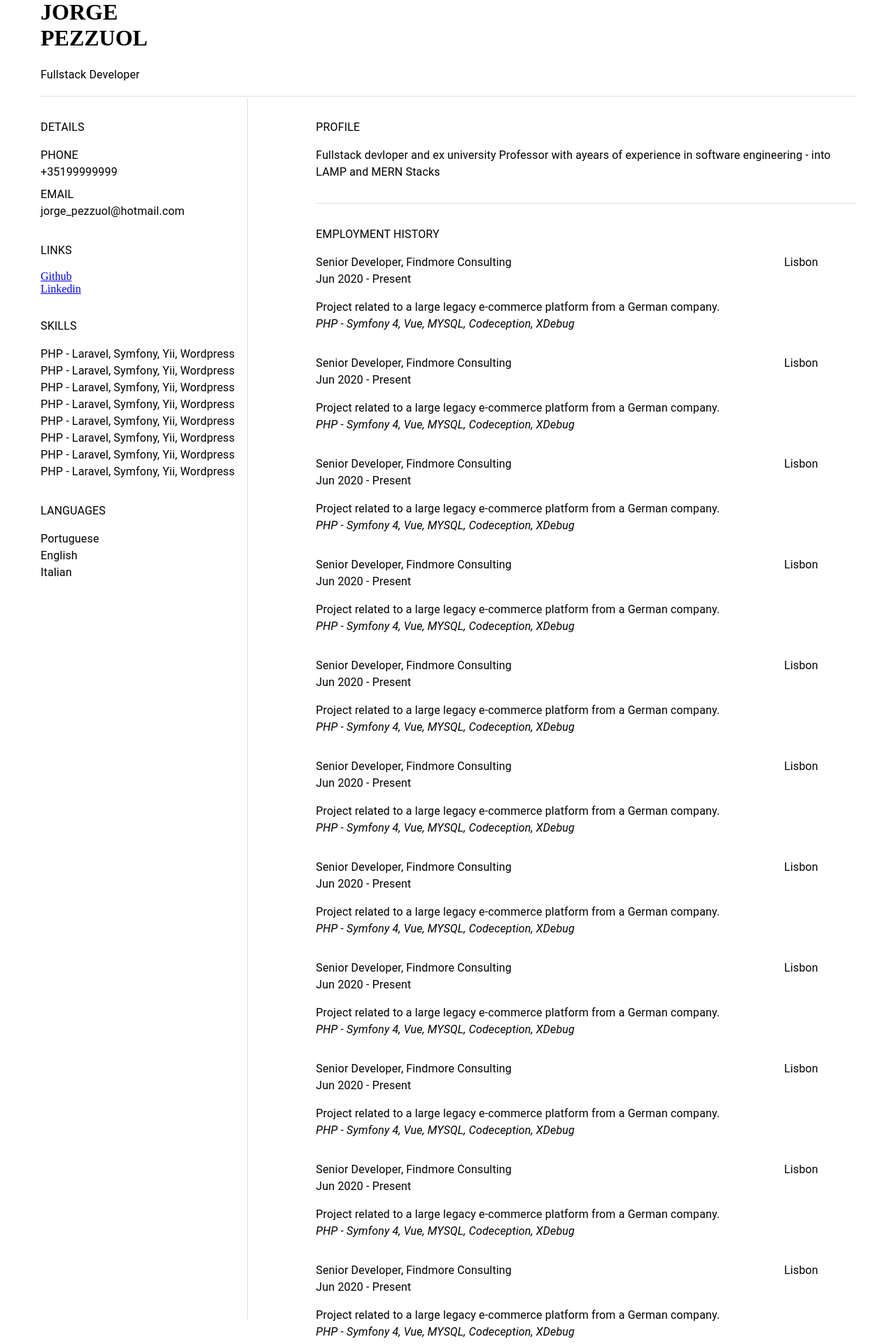
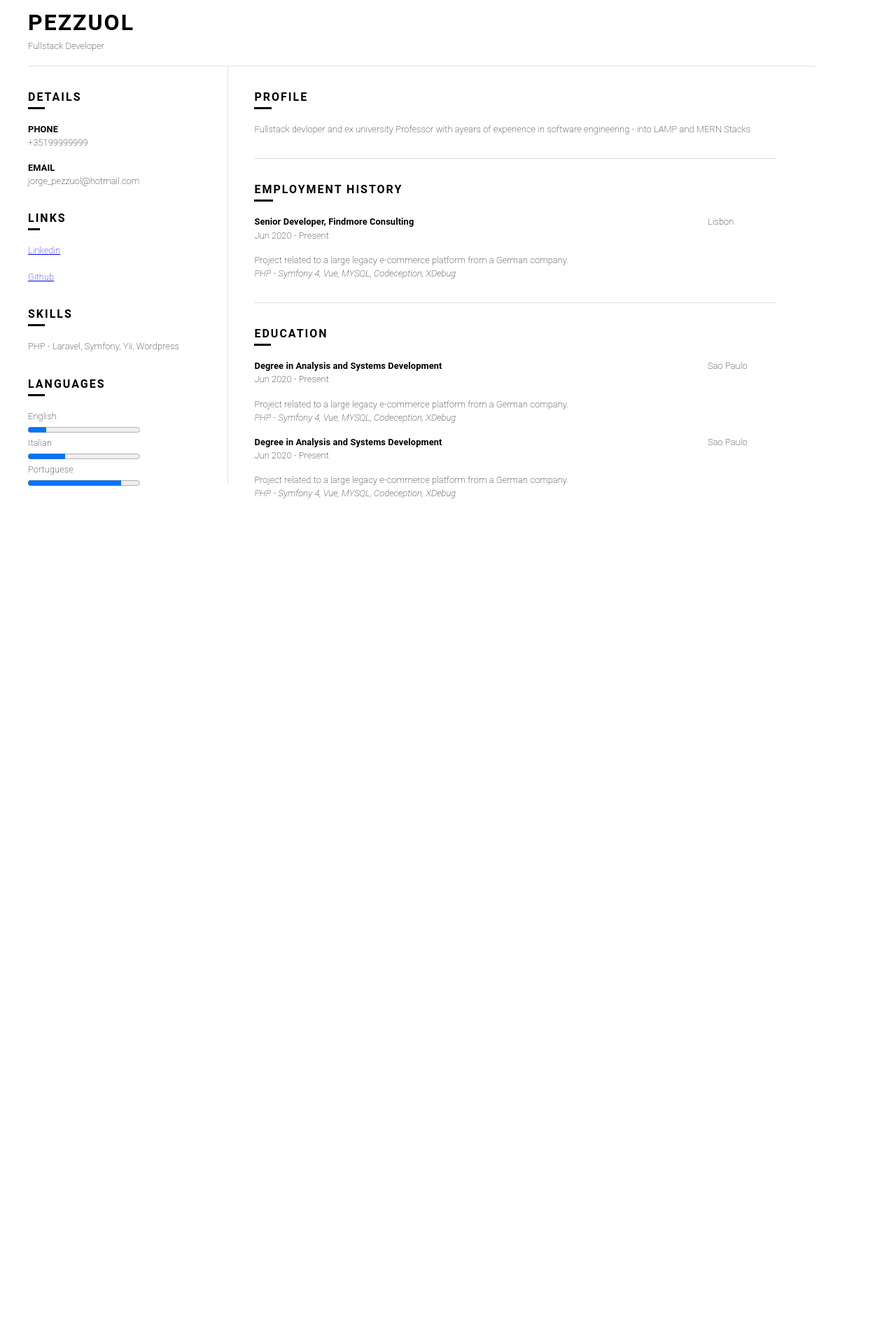
Before and after one commit to JorgePezzuol/myindiecv, a React (Create React App) app in the folder client/: page /preview in a window 1280 px wide. Shown: the part 80-2000 px from the top of the page at 70% size. After the commit the page ends 843 px from the top, so only its background shows below. Built offline with nearby package versions, Linux system fonts and the light colour scheme.

Commit message:
Applies some style when printing the cv

```diff
--- a/client/src/pages/cv/CvPreview.js
+++ b/client/src/pages/cv/CvPreview.js
@@ -4,22 +4,39 @@ import Grid from "@material-ui/core/Grid";
 import Divider from "@material-ui/core/Divider";
 import Box from "@material-ui/core/Box";
 import Typography from "@material-ui/core/Typography";
-// import "./print.css";
+import "./print.css";
 
 const useStyles = makeStyles((theme) => ({
   root: {
-    padding: 50,
+    padding: 40,
     float: "left",
     // pageBreakAfter: "always",
     // breakInside: "avoid",
   },
-  verticalHr: {
-    border: "none",
-    borderLeft: "1px solid hsla(200, 10%, 50%,100)",
-    height: "75vh",
-    width: "1px",
-    position: "relative",
-    top: "-40px",
+  bold: {
+    fontWeight: 600,
+  },
+  sectionTitle: {
+    fontWeight: 600,
+    letterSpacing: "2px",
+  },
+  subTitle: {
+    fontSize: "0.8rem",
+    fontWeight: 600,
+  },
+  normalText: {
+    fontSize: "0.8rem",
+    fontWeight: "lighter",
+  },
+  employment: {
+    fontSize: "0.8rem",
+    fontWeight: 600,
+  },
+  nameSurname: {
+    fontSize: "2rem",
+    fontWeight: 600,
+    textTransform: "uppercase",
+    letterSpacing: "2px",
   },
 }));
 
@@ -44,70 +61,93 @@ const CvPreview = () => {
       <Grid container spacing={2}>
         <Grid item xs={12}>
           <Box mb={2}>
-            <h1>
-              JORGE
-              <br />
-              PEZZUOL
-            </h1>
-            <Typography>Fullstack Developer</Typography>
+            <Typography className={classes.nameSurname}>Jorge</Typography>
+            <Typography className={classes.nameSurname}>Pezzuol</Typography>
+            <Typography className={classes.normalText}>
+              Fullstack Developer
+            </Typography>
             <br />
             <Divider />
           </Box>
         </Grid>
         <Grid item sm={3}>
+          <Box mb={3}>
+            <Typography className={classes.sectionTitle}>
+              <u>DE</u>TAILS
+            </Typography>
+          </Box>
           <Box mb={2}>
-            <Typography>DETAILS</Typography>
-          </Box>
-          <Box mb={1}>
-            <Typography>PHONE</Typography>
-            <Typography>+35199999999</Typography>
+            <Typography className={classes.subTitle}>PHONE</Typography>
+            <Typography className={classes.normalText}>+35199999999</Typography>
           </Box>
           <Box mb={4}>
-            <Typography>EMAIL</Typography>
-            <Typography>jorge_pezzuol@hotmail.com</Typography>
+            <Typography className={classes.subTitle}>EMAIL</Typography>
+            <Typography className={classes.normalText}>
+              jorge_pezzuol@hotmail.com
+            </Typography>
           </Box>
-          <Box mb={2}>
-            <Typography>LINKS</Typography>
+          <Box mb={3}>
+            <Typography className={classes.sectionTitle}>
+              <u>LI</u>NKS
+            </Typography>
           </Box>
           <Box mb={4}>
-            <a href="https://www.google.com">Github</a>
+            <a target="_blank" href="https://www.google.com">
+              <Typography className={classes.normalText}>Linkedin</Typography>
+            </a>
             <br />
-            <a href="https://www.google.com">Linkedin</a>
+            <a target="_blank" href="https://www.google.com">
+              <Typography className={classes.normalText}>Github</Typography>
+            </a>
           </Box>
-          <Box mb={2}>
-            <Typography>SKILLS</Typography>
+          <Box mb={3}>
+            <Typography className={classes.sectionTitle}>
+              <u>SK</u>ILLS
+            </Typography>
           </Box>
           <Box mb={4}>
-            <Typography>PHP - Laravel, Symfony, Yii, Wordpress</Typography>
-            <Typography>PHP - Laravel, Symfony, Yii, Wordpress</Typography>
-            <Typography>PHP - Laravel, Symfony, Yii, Wordpress</Typography>
-            <Typography>PHP - Laravel, Symfony, Yii, Wordpress</Typography>
-            <Typography>PHP - Laravel, Symfony, Yii, Wordpress</Typography>
-            <Typography>PHP - Laravel, Symfony, Yii, Wordpress</Typography>
-            <Typography>PHP - Laravel, Symfony, Yii, Wordpress</Typography>
-            <Typography>PHP - Laravel, Symfony, Yii, Wordpress</Typography>
+            <Typography className={classes.normalText}>
+              PHP - Laravel, Symfony, Yii, Wordpress
+            </Typography>
           </Box>
-          <Box mb={2}>
-            <Typography>LANGUAGES</Typography>
+          <Box mb={3}>
+            <Typography className={classes.sectionTitle}>
+              <u>LA</u>NGUAGES
+            </Typography>
           </Box>
-          <Box mb={4}>
-            <Typography>Portuguese</Typography>
-            <Typography>English</Typography>
-            <Typography>Italian</Typography>
+          <Box mb={3}>
+            <Grid direction="column">
+              <Grid item>
+                <Typography className={classes.normalText}>English</Typography>
+                <progress value="16" max="96"></progress>
+              </Grid>
+              <Grid item>
+                <Typography className={classes.normalText}>Italian</Typography>
+                <progress value="32" max="96"></progress>
+              </Grid>
+              <Grid item>
+                <Typography className={classes.normalText}>
+                  Portuguese
+                </Typography>
+                <progress value="80" max="96"></progress>
+              </Grid>
+            </Grid>
           </Box>
         </Grid>
-        <Grid item sm={1}>
+        <Grid item sm={1} style={{ maxWidth: "3.33%" }}>
           <Divider
-            style={{ position: "relative", top: "-30px" }}
+            style={{ position: "relative", top: "-32px" }}
             orientation="vertical"
           />
         </Grid>
         <Grid item sm={8}>
-          <Box mb={2}>
-            <Typography>PROFILE</Typography>
+          <Box mb={3}>
+            <Typography className={classes.sectionTitle}>
+              <u>PR</u>OFILE
+            </Typography>
           </Box>
           <Box mb={4}>
-            <Typography>
+            <Typography className={classes.normalText}>
               Fullstack devloper and ex university Professor with ayears of
               experience in software engineering - into LAMP and MERN Stacks
             </Typography>
@@ -115,15 +155,22 @@ const CvPreview = () => {
           <Box mb={4}>
             <Divider />
           </Box>
-          <Box mb={2}>
-            <Typography>EMPLOYMENT HISTORY</Typography>
+          <Box mb={3}>
+            <Typography className={classes.sectionTitle}>
+              <u>EM</u>PLOYMENT HISTORY
+            </Typography>
           </Box>
+          <Box mb={4}>
             <Grid container spacing={4}>
               <Grid item sm={10}>
-              <Typography>Senior Developer, Findmore Consulting</Typography>
-              <Typography>Jun 2020 - Present</Typography>
+                <Typography className={classes.employment}>
+                  Senior Developer, Findmore Consulting
+                </Typography>
+                <Typography className={classes.normalText}>
+                  Jun 2020 - Present
+                </Typography>
                 <Box mt={2}>
-                <Typography>
+                  <Typography className={classes.normalText}>
                     Project related to a large legacy e-commerce platform from a
                     German company.
                     <br />
@@ -132,13 +179,28 @@ const CvPreview = () => {
                 </Box>
               </Grid>
               <Grid item sm={2}>
-              <Typography>Lisbon</Typography>
+                <Typography className={classes.normalText}>Lisbon</Typography>
               </Grid>
+            </Grid>
+          </Box>
+          <Box mb={4}>
+            <Divider />
+          </Box>
+          <Box mb={3}>
+            <Typography className={classes.sectionTitle}>
+              <u>ED</u>UCATION
+            </Typography>
+          </Box>
+          <Grid container spacing={4}>
             <Grid item sm={10}>
-              <Typography>Senior Developer, Findmore Consulting</Typography>
-              <Typography>Jun 2020 - Present</Typography>
+              <Typography className={classes.employment}>
+                Degree in Analysis and Systems Development
+              </Typography>
+              <Typography className={classes.normalText}>
+                Jun 2020 - Present
+              </Typography>
               <Box mt={2}>
-                <Typography>
+                <Typography className={classes.normalText}>
                   Project related to a large legacy e-commerce platform from a
                   German company.
                   <br />
@@ -147,13 +209,19 @@ const CvPreview = () => {
               </Box>
             </Grid>
             <Grid item sm={2}>
-              <Typography>Lisbon</Typography>
+              <Typography className={classes.normalText}>Sao Paulo</Typography>
             </Grid>
+          </Grid>
+          <Grid container spacing={4}>
             <Grid item sm={10}>
-              <Typography>Senior Developer, Findmore Consulting</Typography>
-              <Typography>Jun 2020 - Present</Typography>
+              <Typography className={classes.employment}>
+                Degree in Analysis and Systems Development
+              </Typography>
+              <Typography className={classes.normalText}>
+                Jun 2020 - Present
+              </Typography>
               <Box mt={2}>
-                <Typography>
+                <Typography className={classes.normalText}>
                   Project related to a large legacy e-commerce platform from a
                   German company.
                   <br />
@@ -162,127 +230,7 @@ const CvPreview = () => {
               </Box>
             </Grid>
             <Grid item sm={2}>
-              <Typography>Lisbon</Typography>
-            </Grid>
-            <Grid item sm={10}>
-              <Typography>Senior Developer, Findmore Consulting</Typography>
-              <Typography>Jun 2020 - Present</Typography>
-              <Box mt={2}>
-                <Typography>
-                  Project related to a large legacy e-commerce platform from a
-                  German company.
-                  <br />
-                  <i>PHP - Symfony 4, Vue, MYSQL, Codeception, XDebug</i>
-                </Typography>
-              </Box>
-            </Grid>
-            <Grid item sm={2}>
-              <Typography>Lisbon</Typography>
-            </Grid>
-            <Grid item sm={10}>
-              <Typography>Senior Developer, Findmore Consulting</Typography>
-              <Typography>Jun 2020 - Present</Typography>
-              <Box mt={2}>
-                <Typography>
-                  Project related to a large legacy e-commerce platform from a
-                  German company.
-                  <br />
-                  <i>PHP - Symfony 4, Vue, MYSQL, Codeception, XDebug</i>
-                </Typography>
-              </Box>
-            </Grid>
-            <Grid item sm={2}>
-              <Typography>Lisbon</Typography>
-            </Grid>
-            <Grid item sm={10}>
-              <Typography>Senior Developer, Findmore Consulting</Typography>
-              <Typography>Jun 2020 - Present</Typography>
-              <Box mt={2}>
-                <Typography>
-                  Project related to a large legacy e-commerce platform from a
-                  German company.
-                  <br />
-                  <i>PHP - Symfony 4, Vue, MYSQL, Codeception, XDebug</i>
-                </Typography>
-              </Box>
-            </Grid>
-            <Grid item sm={2}>
-              <Typography>Lisbon</Typography>
-            </Grid>
-            <Grid item sm={10}>
-              <Typography>Senior Developer, Findmore Consulting</Typography>
-              <Typography>Jun 2020 - Present</Typography>
-              <Box mt={2}>
-                <Typography>
-                  Project related to a large legacy e-commerce platform from a
-                  German company.
-                  <br />
-                  <i>PHP - Symfony 4, Vue, MYSQL, Codeception, XDebug</i>
-                </Typography>
-              </Box>
-            </Grid>
-            <Grid item sm={2}>
-              <Typography>Lisbon</Typography>
-            </Grid>
-            <Grid item sm={10}>
-              <Typography>Senior Developer, Findmore Consulting</Typography>
-              <Typography>Jun 2020 - Present</Typography>
-              <Box mt={2}>
-                <Typography>
-                  Project related to a large legacy e-commerce platform from a
-                  German company.
-                  <br />
-                  <i>PHP - Symfony 4, Vue, MYSQL, Codeception, XDebug</i>
-                </Typography>
-              </Box>
-            </Grid>
-            <Grid item sm={2}>
-              <Typography>Lisbon</Typography>
-            </Grid>
-            <Grid item sm={10}>
-              <Typography>Senior Developer, Findmore Consulting</Typography>
-              <Typography>Jun 2020 - Present</Typography>
-              <Box mt={2}>
-                <Typography>
-                  Project related to a large legacy e-commerce platform from a
-                  German company.
-                  <br />
-                  <i>PHP - Symfony 4, Vue, MYSQL, Codeception, XDebug</i>
-                </Typography>
-              </Box>
-            </Grid>
-            <Grid item sm={2}>
-              <Typography>Lisbon</Typography>
-            </Grid>
-            <Grid item sm={10}>
-              <Typography>Senior Developer, Findmore Consulting</Typography>
-              <Typography>Jun 2020 - Present</Typography>
-              <Box mt={2}>
-                <Typography>
-                  Project related to a large legacy e-commerce platform from a
-                  German company.
-                  <br />
-                  <i>PHP - Symfony 4, Vue, MYSQL, Codeception, XDebug</i>
-                </Typography>
-              </Box>
-            </Grid>
-            <Grid item sm={2}>
-              <Typography>Lisbon</Typography>
-            </Grid>
-            <Grid item sm={10}>
-              <Typography>Senior Developer, Findmore Consulting</Typography>
-              <Typography>Jun 2020 - Present</Typography>
-              <Box mt={2}>
-                <Typography>
-                  Project related to a large legacy e-commerce platform from a
-                  German company.
-                  <br />
-                  <i>PHP - Symfony 4, Vue, MYSQL, Codeception, XDebug</i>
-                </Typography>
-              </Box>
-            </Grid>
-            <Grid item sm={2}>
-              <Typography>Lisbon</Typography>
+              <Typography className={classes.normalText}>Sao Paulo</Typography>
             </Grid>
           </Grid>
         </Grid>
--- a/client/src/pages/cv/print.css
+++ b/client/src/pages/cv/print.css
@@ -1,3 +1,17 @@
+@import url(https://fonts.googleapis.com/css?family=Montserrat);
+
 body {
   margin: 0;
+  font-family: "Montserrat";
 }
+
+u {
+  padding-bottom: 5px;
+  text-decoration: none;
+  border-bottom: 3px solid #000;
+}
+
+.section-title {
+  font-weight: bold;
+  letter-spacing: 2px;
+}
```
Also changed, not shown: 2 other files (tests, documents, lock files or other folders). Lines whose indentation alone changed are shown as unchanged.
